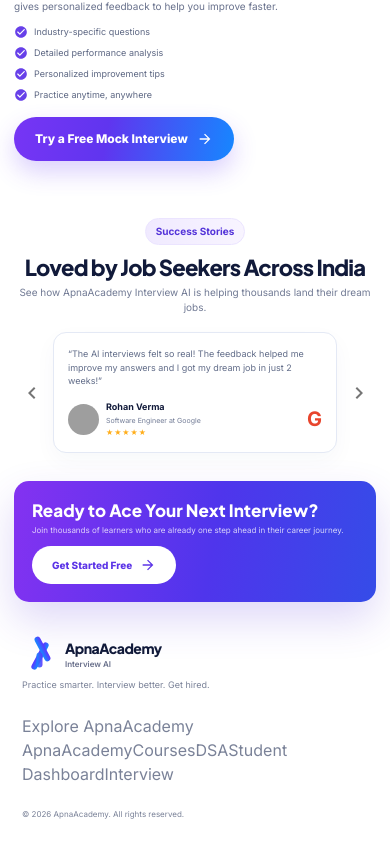
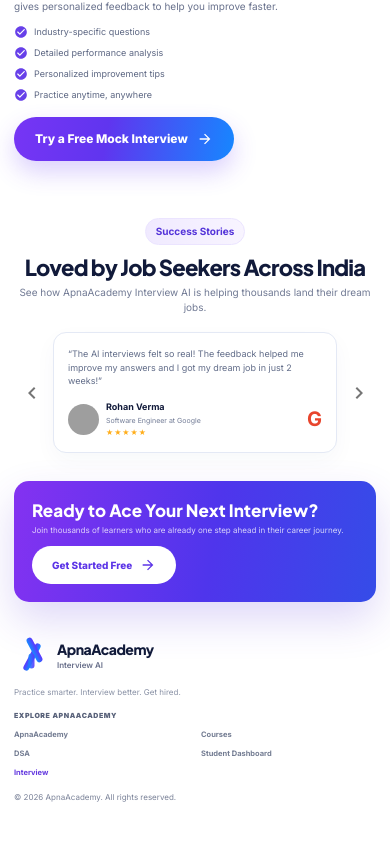
Before and after one commit to dk5847001-stack/apna-academy, a React (Vite) app in the folder Interview/: page / in a window 390 px wide. Shown: the part 2733-3581 px from the top of the page. After the commit the page ends 3560 px from the top, so only its background shows below. Built offline with nearby package versions, Linux system fonts and the light colour scheme; no server answers; grey boxes are pictures that could not be loaded.

Commit message:
feat(interview): style cross-app navigation and footer links

```diff
--- a/Interview/src/App.css
+++ b/Interview/src/App.css
@@ -643,3 +643,106 @@ button { font: inherit; }
 .history-trend-item small{font-size:.68rem;color:#73798b}
 @media (max-width:850px){.analytics-grid{grid-template-columns:repeat(2,minmax(0,1fr))}.analytics-focus{grid-template-columns:1fr}.history-trend-card{display:block}.history-trend-bars{margin-top:16px}}
 @media (max-width:520px){.analytics-grid{grid-template-columns:1fr}.result-analytics-card{padding:16px}.category-score-row{grid-template-columns:1fr 40px}.category-score-row>i{grid-column:1 / -1}}
+
+
+/* Cross-app navigation */
+.apps-wrap { position: relative; }
+.apps-nav-link { white-space: nowrap; }
+.apps-menu {
+  position: absolute;
+  top: 53px;
+  right: -8px;
+  width: 245px;
+  padding: 8px;
+  border: 1px solid #e5e8f2;
+  border-radius: 16px;
+  background: rgba(255,255,255,.98);
+  box-shadow: 0 20px 55px rgba(37,55,115,.13);
+  backdrop-filter: blur(18px);
+}
+.app-menu-link,
+.app-menu-current {
+  width: 100%;
+  display: flex;
+  align-items: center;
+  justify-content: space-between;
+  gap: 12px;
+  padding: 10px;
+  border-radius: 11px;
+  text-decoration: none;
+  box-sizing: border-box;
+}
+.app-menu-link { color: #45506f; }
+.app-menu-link:hover { background: #f5f2ff; color: #5732d8; }
+.app-menu-link strong,
+.app-menu-link small,
+.app-menu-current strong,
+.app-menu-current small { display: block; }
+.app-menu-link strong,
+.app-menu-current strong { font-size: 10px; font-weight: 800; }
+.app-menu-link small,
+.app-menu-current small { margin-top: 3px; color: #8a91a5; font-size: 7px; line-height: 1.35; }
+.app-menu-link > svg { flex: 0 0 auto; font-size: 15px; }
+.app-menu-current {
+  margin-top: 4px;
+  border: 1px solid #e8e1ff;
+  background: linear-gradient(135deg,#faf8ff,#f5f9ff);
+}
+.app-menu-current-badge {
+  flex: 0 0 auto;
+  padding: 4px 7px;
+  border-radius: 999px;
+  color: #6740df;
+  background: #eee9ff;
+  font-size: 6.5px;
+  font-weight: 900;
+  text-transform: uppercase;
+  letter-spacing: .04em;
+}
+
+.footer {
+  max-width: 1140px;
+  margin: auto;
+  padding: 20px 22px 26px;
+  display: grid;
+  grid-template-columns: minmax(180px, 1fr) auto auto;
+  align-items: center;
+  gap: 26px;
+  color: #7a8298;
+}
+.footer-brand { min-width: 0; }
+.footer-brand p { margin: 7px 0 0; font-size: 8px; color: #8991a5; }
+.footer-apps { display: grid; gap: 7px; }
+.footer-apps > span {
+  color: #59627a;
+  font-size: 7px;
+  font-weight: 900;
+  letter-spacing: .08em;
+  text-transform: uppercase;
+}
+.footer-apps > div { display: flex; align-items: center; flex-wrap: wrap; gap: 6px 13px; }
+.footer-apps a,
+.footer-current {
+  color: #737c92;
+  font-size: 8px;
+  font-weight: 700;
+  text-decoration: none;
+}
+.footer-apps a:hover { color: #5e37dc; }
+.footer-current { color: #6338df; }
+.footer-copyright { white-space: nowrap; font-size: 8px; }
+
+@media (max-width: 900px) {
+  .apps-menu { position: static; width: auto; box-shadow: none; background: #f8f9ff; border-color: #e8eaf4; }
+  .footer { grid-template-columns: 1fr; gap: 14px; }
+  .footer-apps > div { gap: 7px 14px; }
+  .footer-copyright { white-space: normal; }
+}
+
+@media (max-width: 560px) {
+  .footer { padding: 18px 14px 24px; gap: 13px; }
+  .footer-apps > div { display: grid; grid-template-columns: 1fr 1fr; gap: 8px 12px; }
+  .footer-apps a,
+  .footer-current { font-size: 7.5px; }
+  .footer-copyright { font-size: 7.5px; }
+}
```
